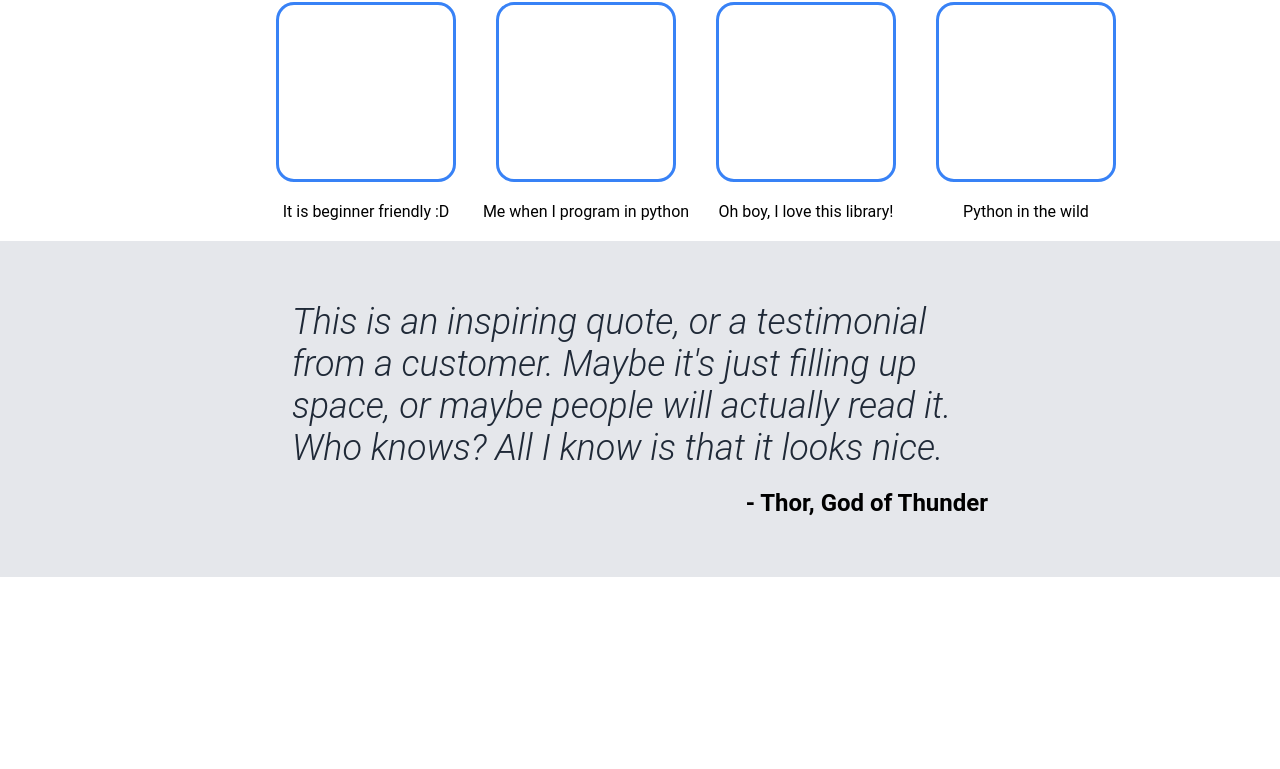
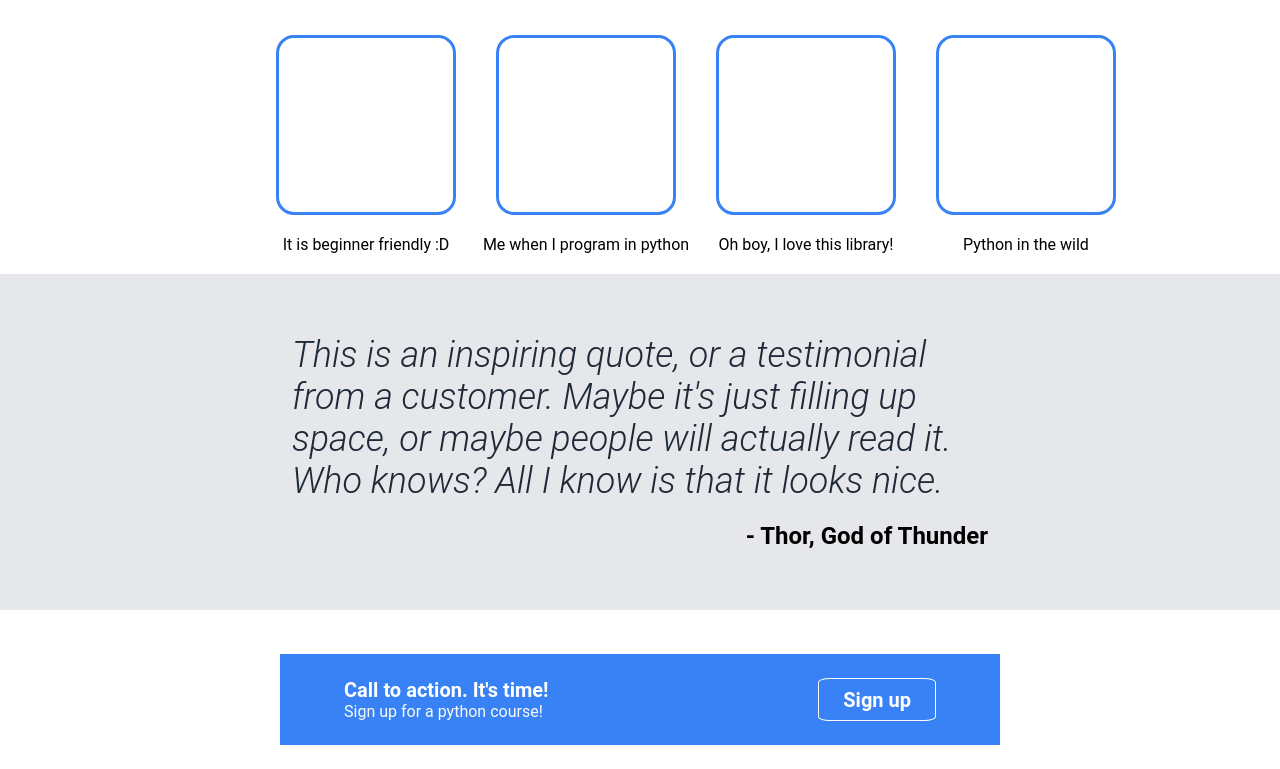
Before and after one commit to rixicz/TheOdinProject, a plain HTML site: page projects/flex_project/index.html in a window 1280 px wide. Shown: the part 503-1272 px from the top of the page. Before the commit the page ends 1080 px from the top, so only its background shows below. Drawn offline with Linux system fonts and the light colour scheme.

Commit message:
call to action

```diff
--- a/projects/flex_project/index.html
+++ b/projects/flex_project/index.html
@@ -21,7 +21,7 @@
                 <div class="text">
                     <p class="slogan">Python is an awesome programming language</p>
                     <p>Do you want to know more about it? Have a look at this page.</p>
-                    <button>Sign up</button>
+                    <div class="button">Sign up</div>
                 </div>
                 <div class="image-holder">
                     <img style="width: 100%" src="prague.jpg" alt="Prague Landscape">
@@ -64,5 +64,14 @@ Who knows? All I know is that it looks nice.
             </div>
         </div>
     </div>
+    <div class="action">
+        <div class="call-box">
+            <div class="action-text">
+                <div class="call-text">Call to action. It's time!</div>
+                <div class="text">Sign up for a python course!</div>
+            </div>
+            <div class="button extra">Sign up</div>
+        </div>
+    </div>
 </body>
 </html>
--- a/projects/flex_project/style.css
+++ b/projects/flex_project/style.css
@@ -74,8 +74,13 @@ li {
     max-width: 50%;
 }
 
-button {
-    max-width: 30%;
+.button {
+    display: flex;
+    justify-content: center;
+    align-items: center;
+    font-size: 20px;
+    max-width: 25%;
+    font-weight: bold;
     background-color: #3882F6;
     color: white;
     border: none;
@@ -83,8 +88,12 @@ button {
     padding: 8px 24px;
 }
 
-button, li:hover {
+.button, li:hover {
     cursor: pointer;
+}
+
+.extra {
+    border: 1px solid  white;
 }
 
 .info {
@@ -146,3 +155,31 @@ button, li:hover {
     font-size: 24px;
     font-weight: 700;
 }
+
+.action {
+    display: flex;
+    background-color: white;
+    margin: auto;
+    width: 60%;
+    padding: 24px
+}
+
+.call-box {
+    display: flex;
+    flex-direction: row;
+    background-color: #3882F6;
+    width: 100%;
+    padding: 24px 64px;
+}
+
+.action-text {
+    display: flex;
+    flex: 1;
+    flex-direction: column;
+}
+
+.call-text {
+    font-size: 20px;
+    font-weight: bold;
+    color: white
+}
```
